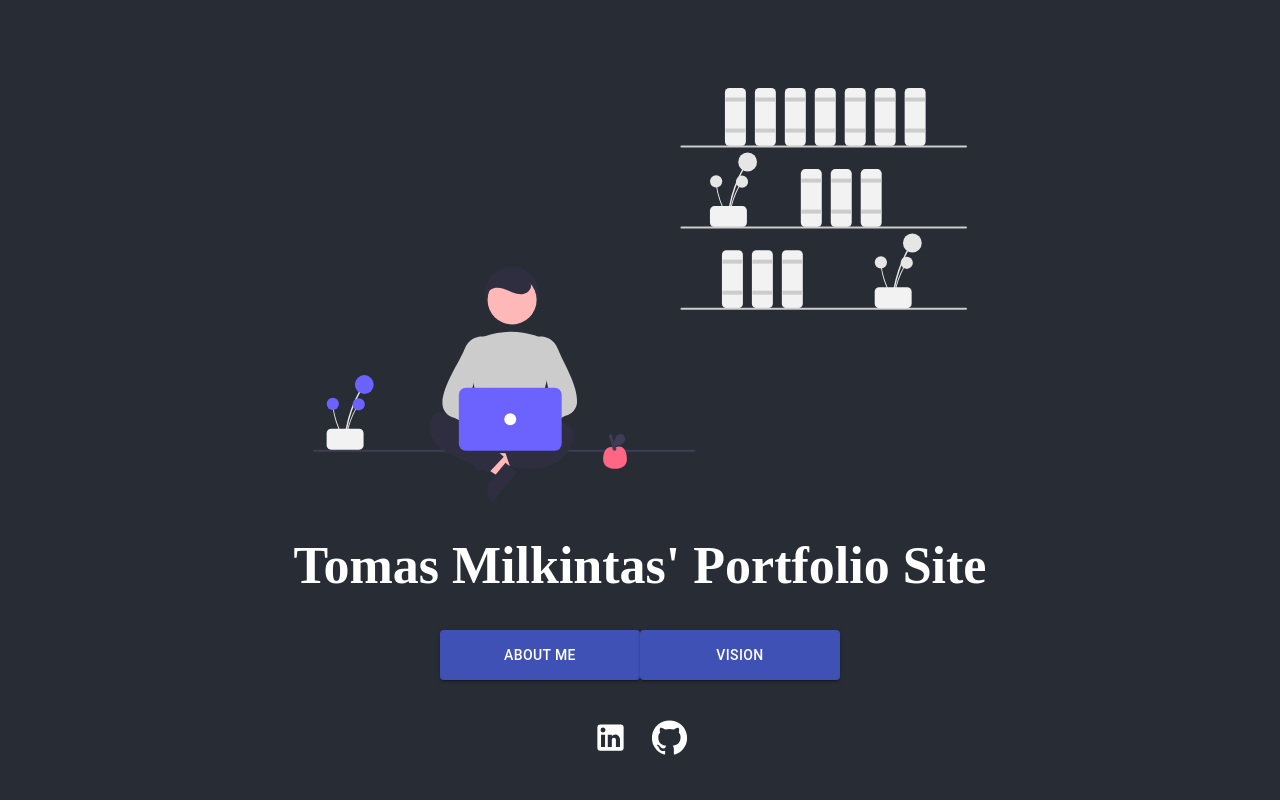
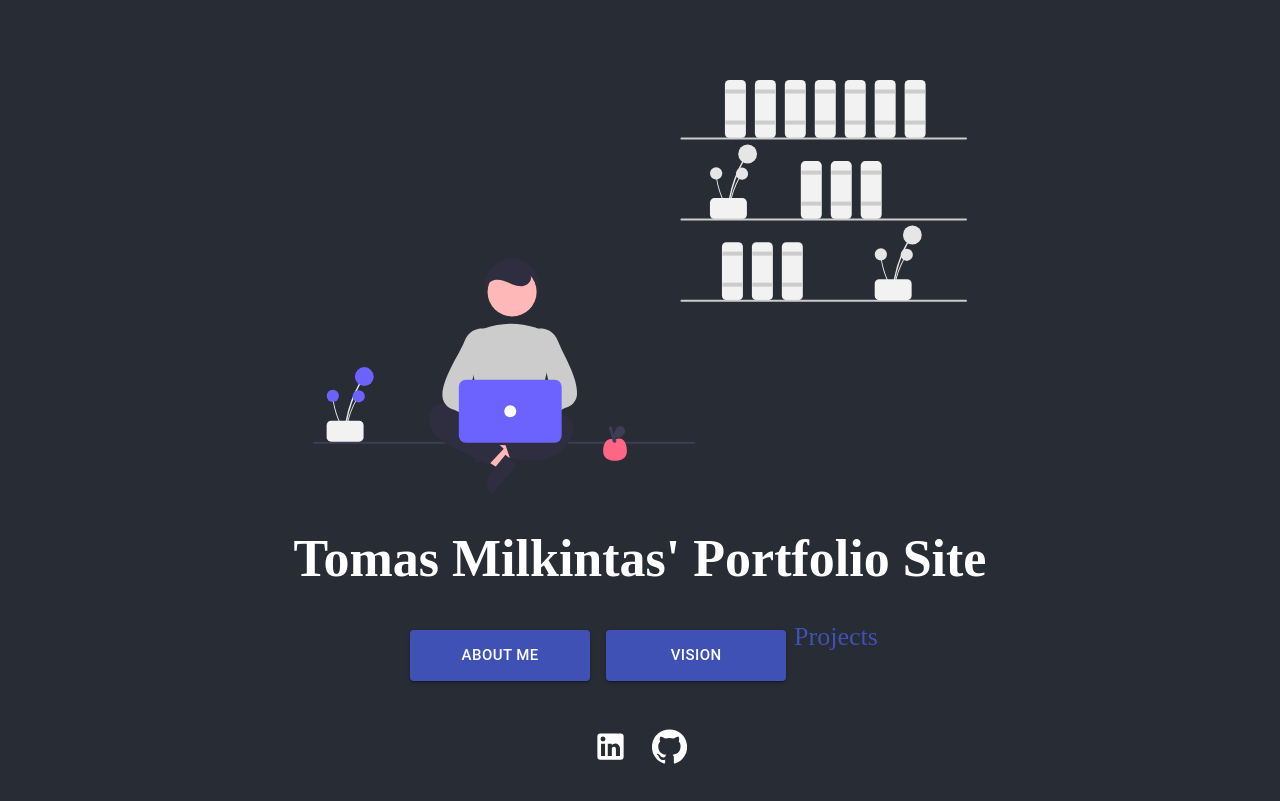
Before and after one commit to tomasmilkintas/portfolio, a React (Create React App) app: page / in a window 1280 px wide. Built offline with nearby package versions, Linux system fonts and the light colour scheme; a web font is replaced by a local one.

Commit message:
starting to work on projects page

```diff
--- a/src/Routes.js
+++ b/src/Routes.js
@@ -1,17 +1,17 @@
 import React from "react";
 
 import { Route, Switch } from "react-router-dom";
-import Home from "./containers/Home";
-import Projects from "./containers/Projects";
+import Home from "./containers/Home/Home";
+import Projects from "./containers/Projects/Projects";
 
 const Routes = () => {
     return (
         <Switch>
+            <Route exact path="/projects">
+                <Projects />
+            </Route>
             <Route exact path="/">
                 <Home />
-            </Route>
-            <Route exact path="/projects">
-                <Projects />
             </Route>
         </Switch>
     );
--- a/src/containers/Home.css
+++ /dev/null
@@ -1,14 +0,0 @@
-.links {
-    /* position: absolute; */
-    display: flex;
-    justify-content: space-between;
-    top: 8vh;
-
-    /* margin-bottom: 5vh; */
-}
-
-.modals {
-    width: 200px;
-    height: 50px;
-    margin-bottom: 5vh;
-}
--- /dev/null
+++ b/src/containers/Home/Home.css
@@ -0,0 +1,4 @@
+.links {
+    display: flex;
+    justify-content: space-around;
+}
--- a/src/containers/Home.js
+++ b/src/containers/Home/Home.js
@@ -4,9 +4,9 @@ import { Container } from "@material-ui/core";
 import LinkedInIcon from "@material-ui/icons/LinkedIn";
 import GitHubIcon from "@material-ui/icons/GitHub";
 import Link from "@material-ui/core/Link";
-import ModalAbout from "./ModalAbout";
-import ModalVision from "./ModalVision";
-import freelancer from "../freelancer.svg";
+import ModalAbout from "../Modals/ModalAbout";
+import ModalVision from "../Modals/ModalVision";
+import freelancer from "../../freelancer.svg";
 
 const Home = (props) => {
     return (
@@ -15,8 +15,9 @@ const Home = (props) => {
                 <img src={freelancer} className="App-logo" alt="logo" />
                 <h1>Tomas Milkintas' Portfolio Site</h1>
                 <div className="links" aria-label="breadcrumb">
-                    <ModalAbout className="modals" />
-                    <ModalVision className="modals" />
+                    <ModalAbout />
+                    <ModalVision />
+                    <Link href="/projects"> Projects </Link>
                 </div>
                 <div>
                     <Link
--- a/src/containers/ModalVision.js
+++ b/src/containers/Modals/ModalAbout.js
@@ -4,8 +4,14 @@ import Modal from "@material-ui/core/Modal";
 import Backdrop from "@material-ui/core/Backdrop";
 import Fade from "@material-ui/core/Fade";
 import Button from "@material-ui/core/Button";
+// import "../Home/Home.css";
 
 const useStyles = makeStyles((theme) => ({
+    margin: {
+        margin: theme.spacing(1),
+        padding: theme.spacing(1.5),
+        width: "180px",
+    },
     modal: {
         display: "flex",
         alignItems: "center",
@@ -32,10 +38,17 @@ export default function TransitionsModal() {
     };
 
     return (
-        <div>
-            <Button className="modals" variant="contained" color="primary" onClick={handleOpen}>
-                Vision
+        <div className="modals">
+            <Button
+                variant="contained"
+                color="primary"
+                size="large"
+                className={classes.margin}
+                onClick={handleOpen}
+            >
+                About Me
             </Button>
+
             <Modal
                 aria-labelledby="transition-modal-title"
                 aria-describedby="transition-modal-description"
@@ -50,12 +63,22 @@ export default function TransitionsModal() {
             >
                 <Fade in={open}>
                     <div className={classes.paper}>
-                        <h2 id="transition-modal-title">Vision</h2>
+                        <h2 id="transition-modal-title">About</h2>
                         <p id="transition-modal-description">
                             {" "}
-                            This is the Vision Section of my portfolio. Let me tell you about the
-                            vision I have for myself and for the future of tech.
+                            Up and Coming Web developer with primary focus on ReactJS. Skills
+                            include:
                         </p>
+                        <ul>
+                            <li>ReactJS</li>
+                            <li>Javascript</li>
+                            <li>Redux</li>
+                            <li>Serverless Framework</li>
+                            <li>Firebase</li>
+                            <li>Git</li>
+                            <li>Storybook</li>
+                            <li>Figma</li>
+                        </ul>
                     </div>
                 </Fade>
             </Modal>
--- a/src/containers/ModalAbout.js
+++ b/src/containers/Modals/ModalVision.js
@@ -6,6 +6,11 @@ import Fade from "@material-ui/core/Fade";
 import Button from "@material-ui/core/Button";
 
 const useStyles = makeStyles((theme) => ({
+    margin: {
+        margin: theme.spacing(1),
+        padding: theme.spacing(1.5),
+        width: "180px",
+    },
     modal: {
         display: "flex",
         alignItems: "center",
@@ -32,11 +37,16 @@ export default function TransitionsModal() {
     };
 
     return (
-        <div>
-            <Button className="modals" variant="contained" color="primary" onClick={handleOpen}>
-                About Me
+        <div className="modals">
+            <Button
+                variant="contained"
+                color="primary"
+                size="large"
+                className={classes.margin}
+                onClick={handleOpen}
+            >
+                Vision
             </Button>
-
             <Modal
                 aria-labelledby="transition-modal-title"
                 aria-describedby="transition-modal-description"
@@ -51,22 +61,12 @@ export default function TransitionsModal() {
             >
                 <Fade in={open}>
                     <div className={classes.paper}>
-                        <h2 id="transition-modal-title">About</h2>
+                        <h2 id="transition-modal-title">Vision</h2>
                         <p id="transition-modal-description">
                             {" "}
-                            Up and Coming Web developer with primary focus on ReactJS. Skills
-                            include:
+                            This is the Vision Section of my portfolio. Let me tell you about the
+                            vision I have for myself and for the future of tech.
                         </p>
-                        <ul>
-                            <li>ReactJS</li>
-                            <li>Javascript</li>
-                            <li>Redux</li>
-                            <li>Serverless Framework</li>
-                            <li>Firebase</li>
-                            <li>Git</li>
-                            <li>Storybook</li>
-                            <li>Figma</li>
-                        </ul>
                     </div>
                 </Fade>
             </Modal>
--- a/src/containers/Projects.js
+++ /dev/null
@@ -1,11 +0,0 @@
-import React from "react";
-
-const Projects = (props) => {
-    return (
-        <div>
-            <h1>This is the Projects' Section of my portfolio</h1>
-        </div>
-    );
-};
-
-export default Projects;
--- /dev/null
+++ b/src/containers/Projects/Projects.css
@@ -0,0 +1,5 @@
+.main {
+    background-color: #282c34;
+    color: white;
+    height: 100vh;
+}
--- /dev/null
+++ b/src/containers/Projects/Projects.js
@@ -0,0 +1,16 @@
+import React from "react";
+import "./Projects.css";
+import Link from "@material-ui/core/Link";
+import ProjectsCarousel from "./ProjectsCarousel";
+
+const Projects = (props) => {
+    return (
+        <div className="main">
+            <Link href="/"> Home </Link>
+            <h1>This is the Projects' Section of my portfolio</h1>
+            <ProjectsCarousel />
+        </div>
+    );
+};
+
+export default Projects;
--- /dev/null
+++ b/src/containers/Projects/ProjectsCarousel.js
@@ -0,0 +1,121 @@
+import React from "react";
+import { makeStyles, useTheme } from "@material-ui/core/styles";
+import MobileStepper from "@material-ui/core/MobileStepper";
+import Paper from "@material-ui/core/Paper";
+import Typography from "@material-ui/core/Typography";
+import Button from "@material-ui/core/Button";
+import KeyboardArrowLeft from "@material-ui/icons/KeyboardArrowLeft";
+import KeyboardArrowRight from "@material-ui/icons/KeyboardArrowRight";
+import CardContent from "@material-ui/core/CardContent";
+
+const tutorialSteps = [
+    {
+        label: "San Francisco – Oakland Bay Bridge, United States",
+        imgPath:
+            "https://images.unsplash.com/photo-1537944434965-cf4679d1a598?auto=format&fit=crop&w=400&h=250&q=60",
+    },
+    {
+        label: "Bird",
+        imgPath:
+            "https://images.unsplash.com/photo-1538032746644-0212e812a9e7?auto=format&fit=crop&w=400&h=250&q=60",
+    },
+    {
+        label: "Bali, Indonesia",
+        imgPath:
+            "https://images.unsplash.com/photo-1537996194471-e657df975ab4?auto=format&fit=crop&w=400&h=250&q=80",
+    },
+    {
+        label: "NeONBRAND Digital Marketing, Las Vegas, United States",
+        imgPath:
+            "https://images.unsplash.com/photo-1518732714860-b62714ce0c59?auto=format&fit=crop&w=400&h=250&q=60",
+    },
+    {
+        label: "Goč, Serbia",
+        imgPath:
+            "https://images.unsplash.com/photo-1512341689857-198e7e2f3ca8?auto=format&fit=crop&w=400&h=250&q=60",
+    },
+];
+
+const useStyles = makeStyles((theme) => ({
+    root: {
+        maxWidth: 700,
+        maxHeight: 700,
+        flexGrow: 1,
+        margin: "0 auto",
+    },
+    header: {
+        display: "flex",
+        alignItems: "center",
+        height: 70,
+        paddingLeft: theme.spacing(4),
+        backgroundColor: theme.palette.background.default,
+    },
+    img: {
+        // height: 255,
+        maxWidth: 700,
+        maxHeight: 700,
+        overflow: "hidden",
+        display: "block",
+        width: "100%",
+    },
+}));
+
+export default function TextMobileStepper() {
+    const classes = useStyles();
+    const theme = useTheme();
+    const [activeStep, setActiveStep] = React.useState(0);
+    const maxSteps = tutorialSteps.length;
+
+    const handleNext = () => {
+        setActiveStep((prevActiveStep) => prevActiveStep + 1);
+    };
+
+    const handleBack = () => {
+        setActiveStep((prevActiveStep) => prevActiveStep - 1);
+    };
+
+    return (
+        <div className={classes.root}>
+            <Paper square elevation={0} className={classes.header}>
+                <Typography>{tutorialSteps[activeStep].label}</Typography>
+            </Paper>
+            <img
+                className={classes.img}
+                src={tutorialSteps[activeStep].imgPath}
+                alt={tutorialSteps[activeStep].label}
+            />
+
+            <CardContent>
+                <Typography gutterBottom variant="h5" component="h2">
+                    Lizard
+                </Typography>
+                <Typography variant="body2" color="white" component="p">
+                    Lizards are a widespread group of squamate reptiles, with over 6,000 species,
+                    ranging across all continents except Antarctica
+                </Typography>
+            </CardContent>
+            <MobileStepper
+                steps={maxSteps}
+                position="static"
+                variant="text"
+                activeStep={activeStep}
+                nextButton={
+                    <Button
+                        size="small"
+                        onClick={handleNext}
+                        disabled={activeStep === maxSteps - 1}
+                    >
+                        Next
+                        {theme.direction === "rtl" ? <KeyboardArrowLeft /> : <KeyboardArrowRight />}
+                    </Button>
+                }
+                backButton={
+                    <Button size="small" onClick={handleBack} disabled={activeStep === 0}>
+                        {theme.direction === "rtl" ? <KeyboardArrowRight /> : <KeyboardArrowLeft />}
+                        Back
+                    </Button>
+                }
+            />
+        </div>
+    );
+}
```
